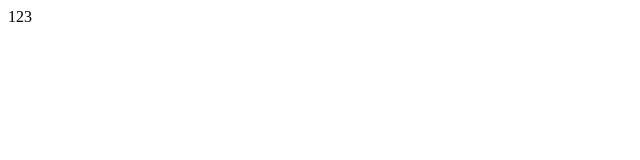
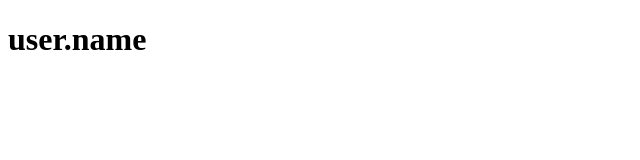
Before and after one commit to huanglaoye/project_01, a plain HTML site: page index.html in a window 1280 px wide. Shown: the whole page, without its empty margins (0-640 px from the left). Drawn offline with Linux system fonts and the light colour scheme.

Commit message:
新增了css和js文件

```diff
--- a/index.html
+++ b/index.html
@@ -1,11 +1,16 @@
 <!DOCTYPE html>
 <html lang="en">
+
 <head>
     <meta charset="UTF-8">
     <meta name="viewport" content="width=device-width, initial-scale=1.0">
     <title>Document</title>
+    <link rel="stylesheet" href="./index.css">
 </head>
+
 <body>
-    123
+    <h1>user.name</h1>
+    <script src="./index.js"></script>
 </body>
+
 </html>
```
Also changed, not shown: index.css (added), index.js (added).
